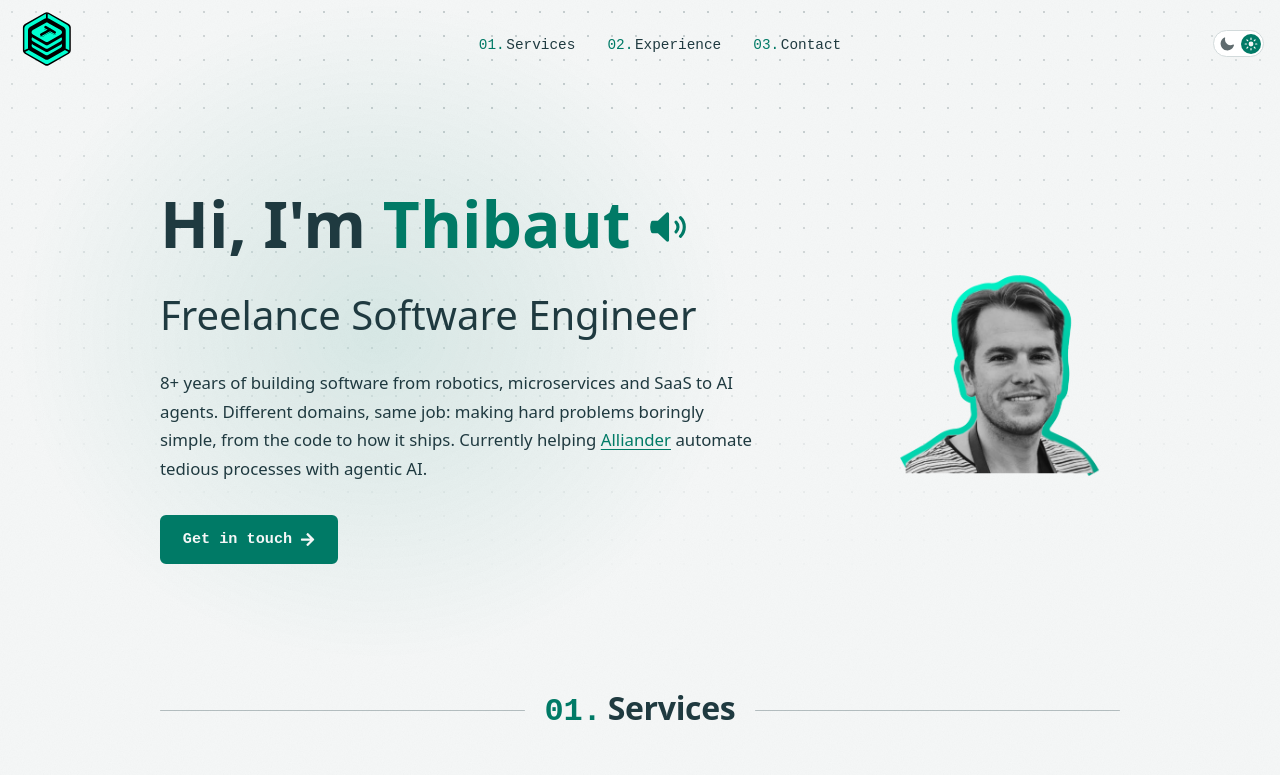
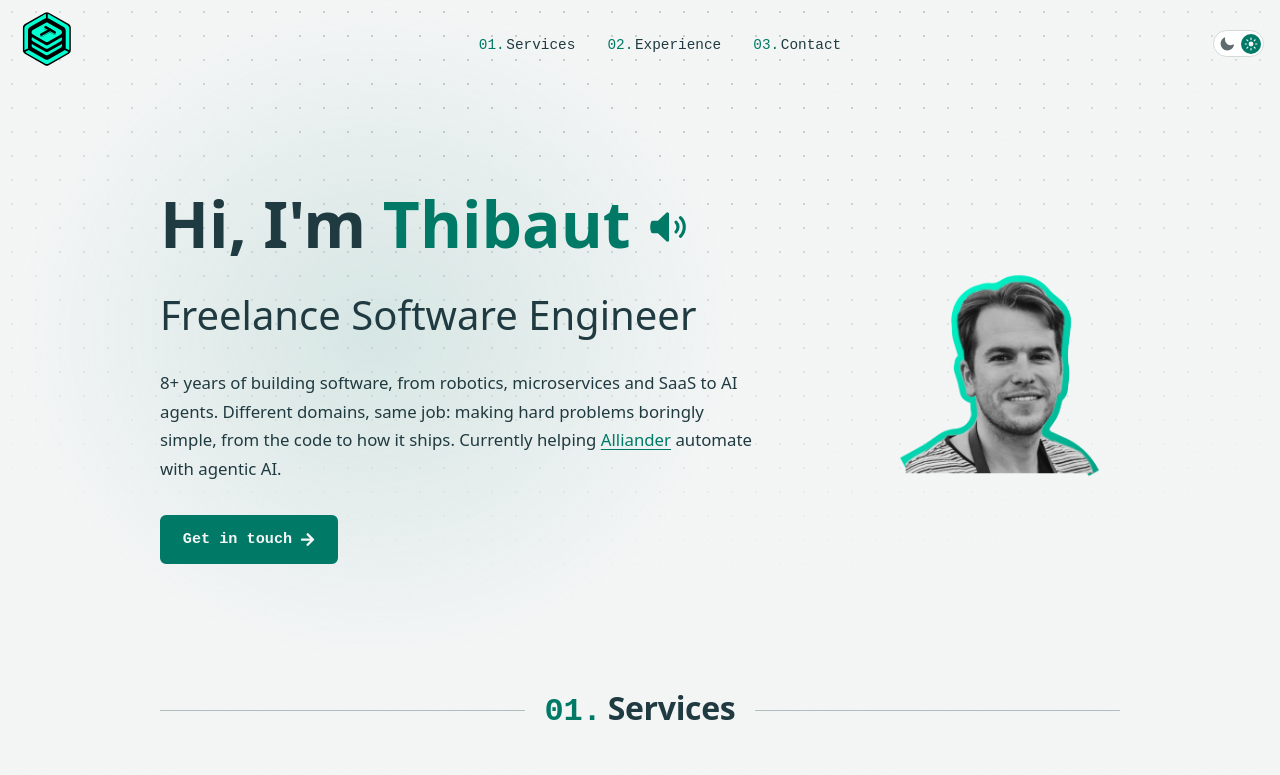
Before and after one commit to stacktful/website, a React (Vite) app: page / in a window 1280 px wide. Shown: the top 775 px of the page. Built offline with nearby package versions, Linux system fonts and the light colour scheme.

Commit message:
chore: updated Hero content (1)

```diff
--- a/src/data/hero.jsx
+++ b/src/data/hero.jsx
@@ -10,13 +10,13 @@ const years = yearsSince(startDate);
 
 const summary = (
   <>
-    {years}+ years of building software from robotics, microservices and SaaS to AI agents.
+    {years}+ years of building software, from robotics, microservices and SaaS to AI agents.
     Different domains, same job: making hard problems boringly simple, from the code to how it
     ships. Currently helping{" "}
     <a href="https://www.alliander.com/en" target="_blank" rel="noopener noreferrer">
       Alliander
     </a>{" "}
-    automate tedious processes with agentic AI.
+    automate with agentic AI.
   </>
 );
 
```
